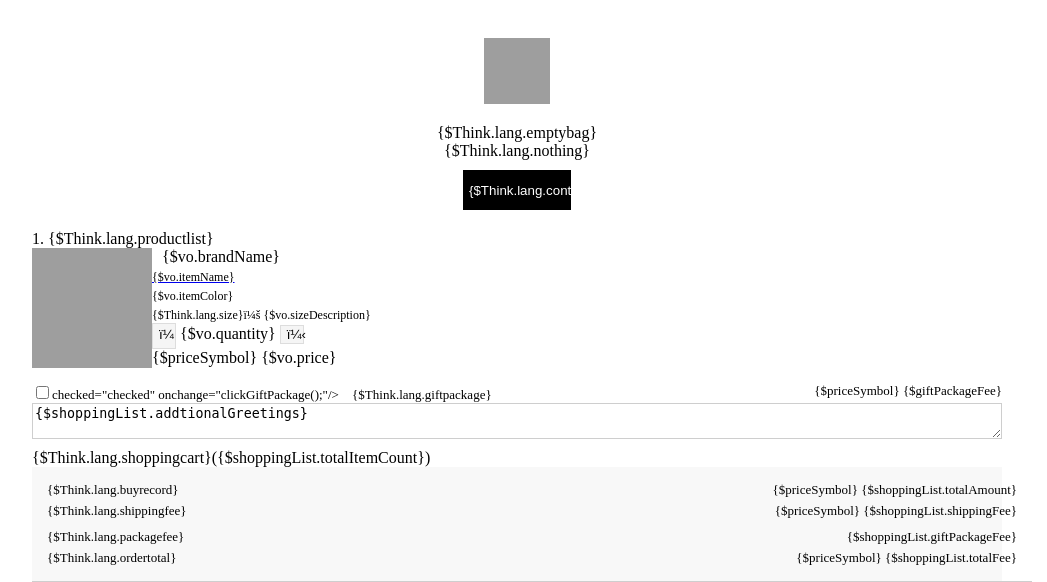
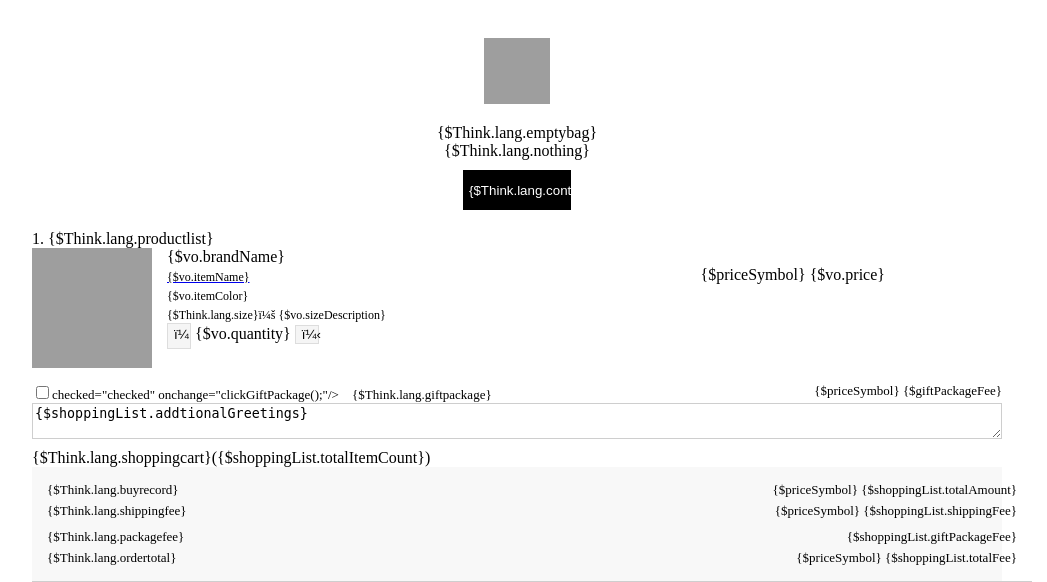
Before and after one commit to Conscivirus-producer/starball, a PHP site: page /DbName/Application/Starball/View/Cart/index.html in a window 1280 px wide. Shown: the top 582 px of the page, without its empty margins (123-1170 px from the left). Run offline with PHP 8.4, Linux system fonts and the light colour scheme; grey boxes are pictures that could not be loaded.

Commit message:
fix shopping list minor UI issues

```diff
--- a/Application/Starball/View/Cart/index.html
+++ b/Application/Starball/View/Cart/index.html
@@ -22,7 +22,7 @@
 						<gt name="vo['quantity']" value="0">
 						<div style="display: block; height:120px; position:relative">
 							<a href="{:U('Starball/Item/index','itemId='.$vo['itemId'])}" class="cart-item-panier"> <img alt="{$vo.itemName}" src="{$vo.itemImage}?imageView2/1/w/120/h/120/q/100" class="cart-item-photo-adjustor"></a>
-							<span class="content-item-panier">
+							<span class="cart-item-panier">
 								<span class="title-item-panier">{$vo.brandName}</span>
 								<a href="{:U('Starball/Item/index','itemId='.$vo['itemId'])}"><span class="cart-sub-item-panier">{$vo.itemName}</span></a>
 								<span class="cart-sub-item-panier">{$vo.itemColor}</span>
--- a/Application/Starball/View/Item/index.html
+++ b/Application/Starball/View/Item/index.html
@@ -77,7 +77,7 @@
 						<select data-am-selected="{btnWidth: '100%', btnSize: 'sm'}" id="itemSize" onchange="changePrice($(this).val());">
 						  <option value="none" selected>{$Think.lang.size}</option>
 						  <volist name="inventory" id="vo">
-						  		<if condition="($vo['inventory'] eq 0) AND ($data['isAvailable'] eq '1')">
+						  		<if condition="($vo['inventory'] lt 1) AND ($data['isAvailable'] eq '1')">
 								  	<option disabled="disabled" value="{$vo.inventoryId}">{$vo.description}  ({$Think.lang.soldout})</option>
 					  			<else />
 					  				<option value="{$vo.inventoryId}">{$vo.description}</option>
--- a/Public/starball/css/cart.css
+++ b/Public/starball/css/cart.css
@@ -235,3 +235,10 @@ span.cart-sub-item-panier{
     font-size:12px;
     color: black;
 }
+span.cart-item-panier{
+	display: block;
+	float: left;
+	width: 55%;
+	margin-left: 15px;
+	position: relative;
+}
```
